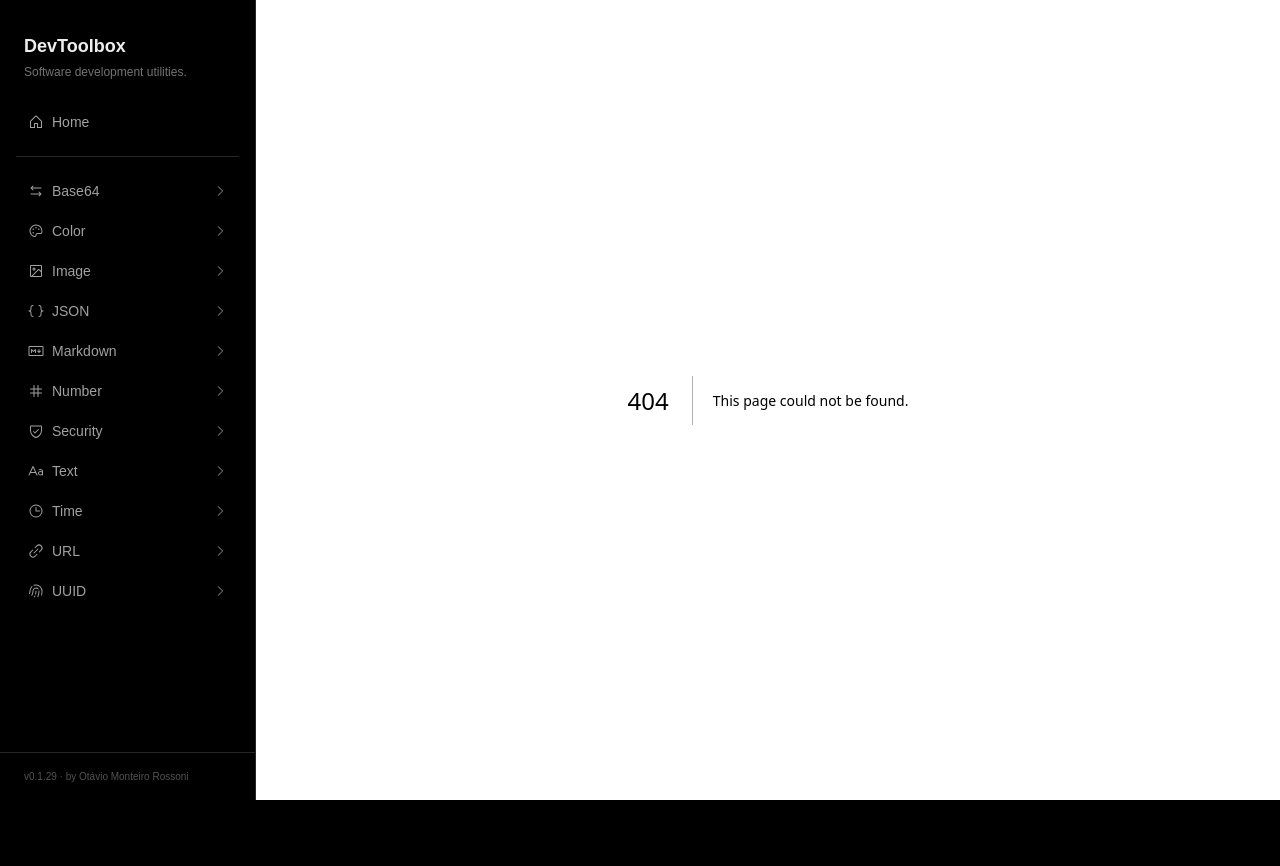
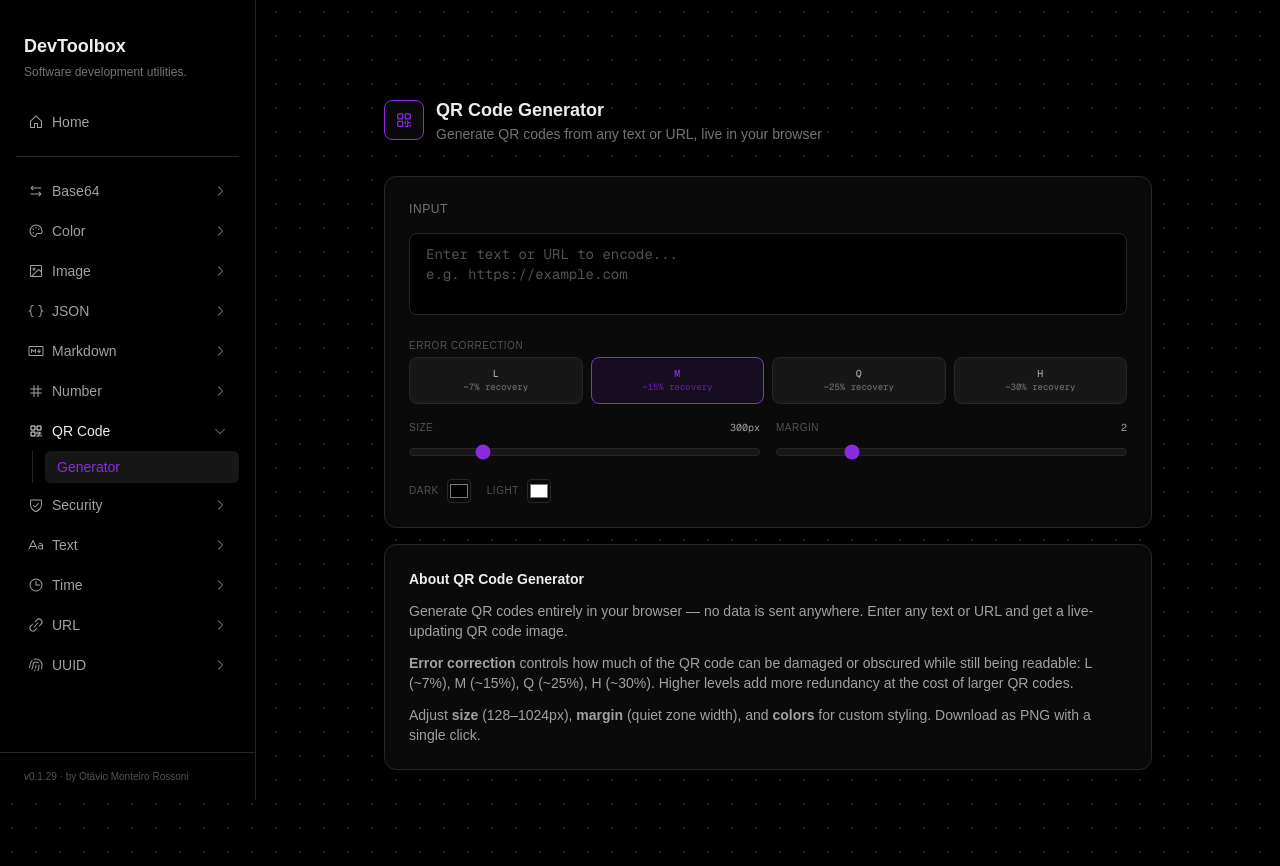
Before and after one commit to Otarossoni/devtoolbox, a Next.js app: page /tools/qrcode/generator in a window 1280 px wide. Before the commit this address had no page. Before the commit the page ends 800 px from the top, so only its background shows below. Built offline with nearby package versions, Linux system fonts and the light colour scheme.

Commit message:
feat: add QR Code Generator with error correction, sizing, and custom colors

```diff
--- a/package.json
+++ b/package.json
@@ -11,8 +11,10 @@
   },
   "dependencies": {
     "@phosphor-icons/react": "^2.1.10",
+    "@types/qrcode": "^1.5.6",
     "jspdf": "^4.2.1",
     "next": "16.2.9",
+    "qrcode": "^1.5.4",
     "react": "19.2.4",
     "react-dom": "19.2.4"
   },
--- a/src/app/page.tsx
+++ b/src/app/page.tsx
@@ -11,6 +11,7 @@ import {
   MarkdownLogoIcon,
   ImageSquareIcon,
   HashStraightIcon,
+  QrCodeIcon,
   ArrowRightIcon,
 } from "@phosphor-icons/react/dist/ssr";
 
@@ -50,6 +51,12 @@ const tools = [
     description: "Base conversion, bitwise operations, and ASCII reference",
     icon: HashStraightIcon,
     href: "/tools/number/base",
+  },
+  {
+    title: "QR Code",
+    description: "Generate QR codes from any text or URL, live in your browser",
+    icon: QrCodeIcon,
+    href: "/tools/qrcode/generator",
   },
   {
     title: "Security",
--- /dev/null
+++ b/src/app/tools/qrcode/generator/page.tsx
@@ -0,0 +1,226 @@
+"use client";
+
+import { useState, useCallback, useEffect, useRef } from "react";
+import { QrCodeIcon, DownloadSimpleIcon } from "@phosphor-icons/react/dist/ssr";
+import QRCode from "qrcode";
+
+type ErrorLevel = "L" | "M" | "Q" | "H";
+
+const EC_LEVELS: { value: ErrorLevel; label: string; desc: string }[] = [
+  { value: "L", label: "L", desc: "~7% recovery" },
+  { value: "M", label: "M", desc: "~15% recovery" },
+  { value: "Q", label: "Q", desc: "~25% recovery" },
+  { value: "H", label: "H", desc: "~30% recovery" },
+];
+
+export default function QrCodeGeneratorPage() {
+  const [text, setText] = useState("");
+  const [ecLevel, setEcLevel] = useState<ErrorLevel>("M");
+  const [size, setSize] = useState(300);
+  const [margin, setMargin] = useState(2);
+  const [dark, setDark] = useState("#000000");
+  const [light, setLight] = useState("#ffffff");
+  const [dataUrl, setDataUrl] = useState("");
+  const debounceRef = useRef<ReturnType<typeof setTimeout> | undefined>(undefined);
+
+  useEffect(() => {
+    if (!text.trim()) return;
+
+    if (debounceRef.current) clearTimeout(debounceRef.current);
+    debounceRef.current = setTimeout(() => {
+      QRCode.toDataURL(text.trim(), {
+        errorCorrectionLevel: ecLevel,
+        width: size,
+        margin,
+        color: {
+          dark: `${dark}ff`,
+          light: `${light}ff`,
+        },
+      })
+        .then((url) => setDataUrl(url))
+        .catch(() => setDataUrl(""));
+    }, 200);
+
+    return () => {
+      if (debounceRef.current) clearTimeout(debounceRef.current);
+    };
+  }, [text, ecLevel, size, margin, dark, light]);
+
+  const handleDownload = useCallback(() => {
+    if (!dataUrl) return;
+    const a = document.createElement("a");
+    a.href = dataUrl;
+    a.download = "qrcode.png";
+    a.click();
+  }, [dataUrl]);
+
+  const handleTextChange = useCallback((e: React.ChangeEvent<HTMLTextAreaElement>) => {
+    const value = e.target.value;
+    if (value.length <= 3000) {
+      setText(value);
+      if (!value.trim()) setDataUrl("");
+    }
+  }, []);
+
+  return (
+    <div className="flex min-h-screen w-full flex-col items-center px-6 py-16 lg:py-24">
+      <div className="w-full max-w-3xl">
+        <div className="animate-5 flex items-center gap-3 mb-8">
+          <div className="flex items-center justify-center w-10 h-10 rounded-lg bg-[#0a0a0a] border border-[#8A2BE2]">
+            <QrCodeIcon className="h-5 w-5 text-[#8A2BE2]" />
+          </div>
+          <div>
+            <h1 className="text-lg font-semibold">QR Code Generator</h1>
+            <p className="text-sm text-neutral-500">
+              Generate QR codes from any text or URL, live in your browser
+            </p>
+          </div>
+        </div>
+
+        <div className="animate-7 rounded-xl border border-[#262626] bg-[#0a0a0a] p-6 mb-4">
+          <div className="flex items-center justify-between mb-4">
+            <span className="text-xs text-neutral-500 uppercase tracking-wider">Input</span>
+            {text.length > 2500 && (
+              <span className="text-[10px] text-amber-400 font-mono">
+                {text.length} / 3000
+              </span>
+            )}
+          </div>
+
+          <textarea
+            value={text}
+            onChange={handleTextChange}
+            placeholder="Enter text or URL to encode...&#10;e.g. https://example.com"
+            rows={3}
+            className="w-full px-4 py-2.5 rounded-lg bg-black border border-[#262626] text-sm font-mono text-[#ededed] placeholder:text-neutral-600 outline-none focus:border-[#8A2BE2] transition-colors duration-200 resize-none mb-4"
+          />
+
+          <div className="flex items-center justify-between mb-1">
+            <span className="text-[10px] text-neutral-600 uppercase tracking-wider">Error correction</span>
+          </div>
+          <div className="grid grid-cols-4 gap-2 mb-4">
+            {EC_LEVELS.map((ec) => (
+              <button
+                key={ec.value}
+                onClick={() => setEcLevel(ec.value)}
+                className={`px-2 py-2 rounded-lg text-[10px] font-mono font-medium transition-all duration-200 cursor-pointer border ${
+                  ecLevel === ec.value
+                    ? "bg-[#8A2BE2]/10 text-[#8A2BE2] border-[#8A2BE2]"
+                    : "bg-[#171717] text-neutral-400 border-[#262626] hover:text-[#ededed] hover:border-[#3a3a3a]"
+                }`}
+                title={ec.desc}
+              >
+                {ec.label}
+                <span className="block text-[9px] opacity-60">{ec.desc}</span>
+              </button>
+            ))}
+          </div>
+
+          <div className="grid grid-cols-1 sm:grid-cols-2 gap-4">
+            <div>
+              <div className="flex items-center justify-between mb-1">
+                <span className="text-[10px] text-neutral-600 uppercase tracking-wider">Size</span>
+                <span className="text-[10px] font-mono text-neutral-400">{size}px</span>
+              </div>
+              <input
+                type="range"
+                min={128}
+                max={1024}
+                step={8}
+                value={size}
+                onChange={(e) => setSize(parseInt(e.target.value))}
+                className="w-full h-2 rounded-full appearance-none cursor-pointer bg-[#171717] border border-[#262626] accent-[#8A2BE2]"
+              />
+            </div>
+            <div>
+              <div className="flex items-center justify-between mb-1">
+                <span className="text-[10px] text-neutral-600 uppercase tracking-wider">Margin</span>
+                <span className="text-[10px] font-mono text-neutral-400">{margin}</span>
+              </div>
+              <input
+                type="range"
+                min={0}
+                max={10}
+                step={1}
+                value={margin}
+                onChange={(e) => setMargin(parseInt(e.target.value))}
+                className="w-full h-2 rounded-full appearance-none cursor-pointer bg-[#171717] border border-[#262626] accent-[#8A2BE2]"
+              />
+            </div>
+          </div>
+
+          <div className="flex items-center gap-4 mt-4">
+            <label className="flex items-center gap-2 cursor-pointer">
+              <span className="text-[10px] text-neutral-600 uppercase tracking-wider">Dark</span>
+              <input
+                type="color"
+                value={dark}
+                onChange={(e) => setDark(e.target.value)}
+                className="w-6 h-6 rounded cursor-pointer border border-[#262626] bg-transparent p-0"
+              />
+            </label>
+            <label className="flex items-center gap-2 cursor-pointer">
+              <span className="text-[10px] text-neutral-600 uppercase tracking-wider">Light</span>
+              <input
+                type="color"
+                value={light}
+                onChange={(e) => setLight(e.target.value)}
+                className="w-6 h-6 rounded cursor-pointer border border-[#262626] bg-transparent p-0"
+              />
+            </label>
+          </div>
+        </div>
+
+        {dataUrl && (
+          <div className="animate-9 rounded-xl border border-[#262626] bg-[#0a0a0a] p-6 mb-4">
+            <div className="flex items-center justify-between mb-4">
+              <span className="text-xs text-neutral-500 uppercase tracking-wider">Preview</span>
+            </div>
+
+            <div className="flex flex-col items-center gap-4">
+              <div className="rounded-xl bg-white p-4 inline-flex">
+                {/* eslint-disable-next-line @next/next/no-img-element */}
+                <img
+                  src={dataUrl}
+                  alt="QR Code"
+                  className="block"
+                  style={{ width: size, height: size }}
+                />
+              </div>
+
+              <button
+                onClick={handleDownload}
+                className="inline-flex items-center gap-1.5 px-4 py-1.5 rounded-md text-sm font-medium bg-[#8A2BE2] text-white hover:bg-[#7a1fd1] transition-all duration-200 cursor-pointer"
+              >
+                <DownloadSimpleIcon className="h-3.5 w-3.5" />
+                Download PNG
+              </button>
+            </div>
+          </div>
+        )}
+
+        <div className="animate-10 rounded-xl border border-[#262626] bg-[#0a0a0a] p-6">
+          <h2 className="text-sm font-semibold mb-3">About QR Code Generator</h2>
+          <div className="space-y-3 text-sm text-neutral-400">
+            <p>
+              Generate QR codes entirely in your browser — no data is sent
+              anywhere. Enter any text or URL and get a live-updating QR code
+              image.
+            </p>
+            <p>
+              <strong>Error correction</strong> controls how much of the QR
+              code can be damaged or obscured while still being readable:
+              L (~7%), M (~15%), Q (~25%), H (~30%). Higher levels add more
+              redundancy at the cost of larger QR codes.
+            </p>
+            <p>
+              Adjust <strong>size</strong> (128–1024px), <strong>margin</strong>{" "}
+              (quiet zone width), and <strong>colors</strong> for custom
+              styling. Download as PNG with a single click.
+            </p>
+          </div>
+        </div>
+      </div>
+    </div>
+  );
+}
--- a/src/components/Sidebar.tsx
+++ b/src/components/Sidebar.tsx
@@ -18,6 +18,7 @@ import {
   MarkdownLogoIcon,
   ImageSquareIcon,
   HashStraightIcon,
+  QrCodeIcon,
   CaretDownIcon,
   CaretRightIcon,
   HouseIcon,
@@ -92,6 +93,13 @@ const menuTree: TreeCategory[] = [
       { label: "Base Converter", href: "/tools/number/base" },
       { label: "Bitwise Calculator", href: "/tools/number/bitwise" },
       { label: "ASCII Table", href: "/tools/number/ascii" },
+    ],
+  },
+  {
+    label: "QR Code",
+    icon: QrCodeIcon,
+    items: [
+      { label: "Generator", href: "/tools/qrcode/generator" },
     ],
   },
   {
```
Also changed, not shown: 2 other files (tests, documents, lock files or other folders).
